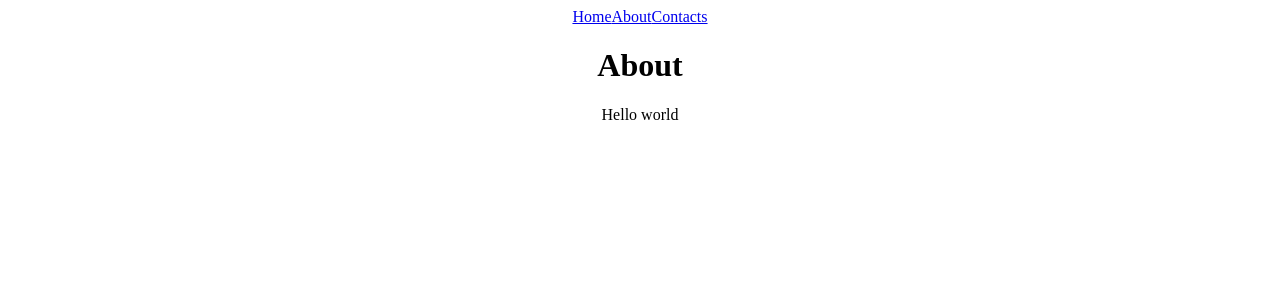
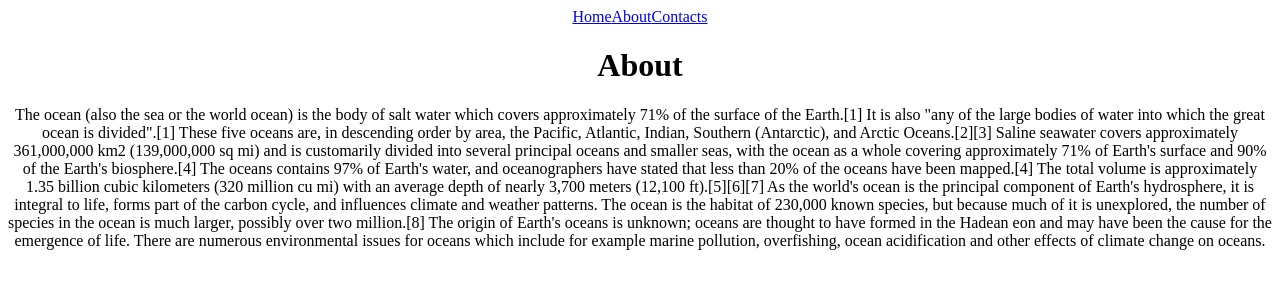
Before and after one commit to Aimarall/router-example, a React (Create React App) app: page /about in a window 1280 px wide. Shown: the top 300 px of the page. Built offline with nearby package versions, Linux system fonts and the light colour scheme.

Commit message:
added to three ctr text

```diff
--- a/src/components/About/About.js
+++ b/src/components/About/About.js
@@ -1,12 +1,20 @@
 import classes from "./About.module.css";
 
 
-const About = ({  }) => {
+const About = ({ }) => {
 
   return (
     <div className={classes.About}>
-     <h1>About</h1>
-     <p>Hello world</p>
+      <h1>About</h1>
+      <p>
+        The ocean (also the sea or the world ocean) is the body of salt water which covers approximately 71% of the surface of the Earth.[1] It is also "any of the large bodies of water into which the great ocean is divided".[1] These five oceans are, in descending order by area, the Pacific, Atlantic, Indian, Southern (Antarctic), and Arctic Oceans.[2][3]
+
+        Saline seawater covers approximately 361,000,000 km2 (139,000,000 sq mi) and is customarily divided into several principal oceans and smaller seas, with the ocean as a whole covering approximately 71% of Earth's surface and 90% of the Earth's biosphere.[4] The oceans contains 97% of Earth's water, and oceanographers have stated that less than 20% of the oceans have been mapped.[4] The total volume is approximately 1.35 billion cubic kilometers (320 million cu mi) with an average depth of nearly 3,700 meters (12,100 ft).[5][6][7]
+
+        As the world's ocean is the principal component of Earth's hydrosphere, it is integral to life, forms part of the carbon cycle, and influences climate and weather patterns. The ocean is the habitat of 230,000 known species, but because much of it is unexplored, the number of species in the ocean is much larger, possibly over two million.[8] The origin of Earth's oceans is unknown; oceans are thought to have formed in the Hadean eon and may have been the cause for the emergence of life.
+
+        There are numerous environmental issues for oceans which include for example marine pollution, overfishing, ocean acidification and other effects of climate change on oceans.
+     </p>
 
     </div>
   );
--- a/src/components/Contacts/Contacts.js
+++ b/src/components/Contacts/Contacts.js
@@ -1,12 +1,16 @@
 import classes from "./Contacts.module.css";
 
 
-const Contacts = ({  }) => {
+const Contacts = ({ }) => {
 
   return (
     <div className={classes.Contacts}>
-     <h1>Contacts</h1>
-     <p>Hello world</p>
+      <h1>Contacts</h1>
+      <p>
+        Following that consultation, which concerned 217 NGOs (the list is contained in Annex I), the Secretariat also contacted directly those NGOs that appeared to have developed working relations on a limited or inadequate scale since their reclassification or admission between 1996 and 1998.
+        As called for in 32 C/Resolution 48, UNESCO has continued to participate in the Barbados+10 (B+10) review and Mauritius 2004 (M’04) forward-planning process, most recently by contributing to the consolidated report that the United Nations Secretary-General will submit to the Commission on Sustainable Development at its April 2004 session.
+        She has had only limited contact with them, and they have been subject to pressure making their work difficult. The author also alleges that ever since he was born and before he joined his father in Denmark, they maintained regular contact.[...] their involvement with the Committee, he suggested that witness protection measures could be introduced by United Nations [...]There was sometimes a just cause for limiting contact with a lawyer, for instance if the defendant was suspected of being [...]
+     </p>
 
     </div>
   );
--- a/src/components/Home/Home.js
+++ b/src/components/Home/Home.js
@@ -1,12 +1,17 @@
 import classes from "./Home.module.css";
 
 
-const Home = ({  }) => {
+const Home = ({ }) => {
 
   return (
     <div className={classes.Home}>
-     <h1>Home</h1>
-     <p>Hello world</p>
+      <h1>Home</h1>
+      <p>
+        I live in a house. I like my house very much. It’s neither big nor little. When you enter the house you see a big living room. There is a sofa and a round table in the middle of the living room. There is a big TV-set on the wall. My living room is light as there are 4 big windows. There is a kitchen to the right and stairs to the upper floor. The kitchen is big, and the whole family can get together for dinner there. My parents also like to invite their friends for dinner.
+        My room is upstairs. It’s big, with high ceilings. There is not much furniture there, only my bed, my wardrobe and a couple of shelves. I keep my pets in the room. I have many of them: mice, rats, hamsters, fish, parrots. I even have a ferret. So there are cages all over the room. My parents’ room, my elder sister’s room, my younger brother’s room and my granny’s room are also upstairs.
+        There is a yard around the house. My granny likes to grow flowers there. My dad made a small sports ground with a horizontal bar and a punch bag. There is a swing opposite the sports ground.
+        There is a garage for our car and my dad’s tools. We also keep our bikes there.
+     </p>
 
     </div>
   );
```
